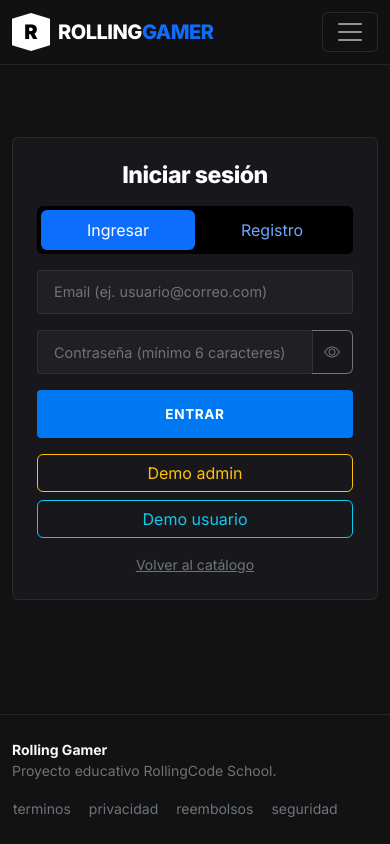
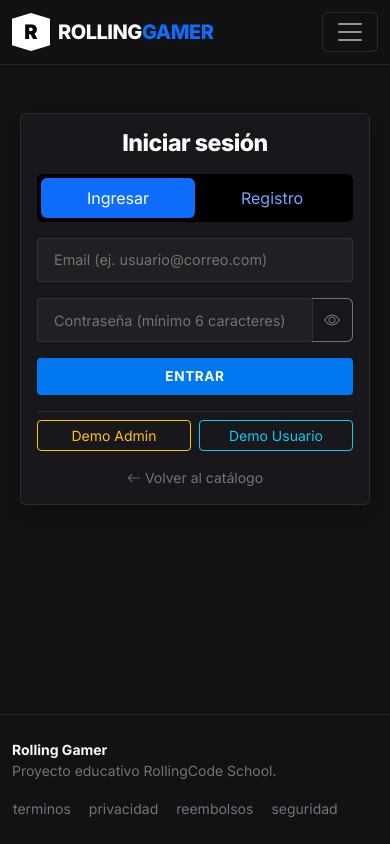
Before and after one commit to Franc-Devel/byte-brothers-rolling-gamer, a React (Vite) app: page /login in a window 390 px wide. Built offline with nearby package versions, Linux system fonts and the light colour scheme.

Commit message:
feat(c11): optimizar experiencia responsive en movil y sintetizar logica del componente

```diff
--- a/src/components/pages/Login.jsx
+++ b/src/components/pages/Login.jsx
@@ -3,7 +3,7 @@ import { Alert, Button, Card, Form, InputGroup, Nav } from "react-bootstrap";
 import { Link, useLocation, useNavigate } from "react-router-dom";
 import { useAuth } from "../../context/AuthContext.jsx";
 
-const CREDENCIALES_DEMO = {
+const DEMOS = {
   admin: { email: "admin@rollinggames.com", password: "admin123", label: "Administrador" },
   usuario: { email: "user@rollinggames.com", password: "user123", label: "Usuario Gamer" },
 };
@@ -29,7 +29,7 @@ const Login = () => {
   const cambiarModo = (m) => { setModo(m); setAlerta(null); };
 
   const cargarDemo = (tipo) => {
-    const cred = CREDENCIALES_DEMO[tipo];
+    const cred = DEMOS[tipo];
     if (!cred) return;
     setModo("login");
     setForm((prev) => ({ ...prev, email: cred.email, password: cred.password }));
@@ -45,14 +45,15 @@ const Login = () => {
   };
 
   const enviar = (e) => {
-    e.preventDefault(); setAlerta(null);
+    e.preventDefault();
+    setAlerta(null);
     if (modo === "login") {
       const r = login(form.email.trim(), form.password);
       r.success ? entrar(r.usuario) : setAlerta({ variant: "danger", texto: r.mensaje || "Credenciales incorrectas." });
       return;
     }
     const err = validarRegistro();
-    if (err) { setAlerta({ variant: "warning", texto: err }); return; }
+    if (err) return setAlerta({ variant: "warning", texto: err });
     const r = register({ nombre: form.nombre.trim(), email: form.email.trim(), password: form.password });
     if (r.success) {
       setAlerta({ variant: "success", texto: "¡Cuenta creada exitosamente! Ingresando a la plataforma..." });
@@ -63,25 +64,43 @@ const Login = () => {
   };
 
   return (
-    <div className="row justify-content-center py-5">
-      <div className="col-md-8 col-lg-5">
-        <Card className="epic-box p-4 text-light">
+    <div className="row justify-content-center py-4 py-md-5 px-2 px-sm-0">
+      <div className="col-12 col-sm-10 col-md-8 col-lg-5">
+        <Card className="epic-box p-3 p-sm-4 text-light shadow">
           <h1 className="epic-heading h3 text-center mb-3">{modo === "login" ? "Iniciar sesión" : "Crear cuenta"}</h1>
           <Nav variant="pills" fill className="bg-black rounded p-1 mb-3">
             {["login", "registro"].map((m) => (
               <Nav.Item key={m}>
-                <Nav.Link active={modo === m} onClick={() => cambiarModo(m)} className="text-capitalize">
+                <Nav.Link active={modo === m} onClick={() => cambiarModo(m)} className="text-capitalize py-2">
                   {m === "login" ? "Ingresar" : "Registro"}
                 </Nav.Link>
               </Nav.Item>
             ))}
           </Nav>
-          {alerta && <Alert variant={alerta.variant} className="py-2 small">{alerta.texto}</Alert>}
+
+          {alerta && <Alert variant={alerta.variant} className="py-2 small text-center">{alerta.texto}</Alert>}
+
           <Form onSubmit={enviar}>
             {modo === "registro" && (
-              <Form.Control name="nombre" className="epic-input mb-3" placeholder="Nombre o alias (mínimo 3 caracteres)" value={form.nombre} onChange={set} required minLength={3} />
+              <Form.Control
+                name="nombre"
+                className="epic-input mb-3"
+                placeholder="Nombre o alias (mínimo 3 caracteres)"
+                value={form.nombre}
+                onChange={set}
+                required
+                minLength={3}
+              />
             )}
-            <Form.Control name="email" type="email" className="epic-input mb-3" placeholder="Email (ej. usuario@correo.com)" value={form.email} onChange={set} required />
+            <Form.Control
+              name="email"
+              type="email"
+              className="epic-input mb-3"
+              placeholder="Email (ej. usuario@correo.com)"
+              value={form.email}
+              onChange={set}
+              required
+            />
             <InputGroup className="mb-3">
               <Form.Control
                 name="password"
@@ -125,13 +144,25 @@ const Login = () => {
                 </Button>
               </InputGroup>
             )}
-            <Button type="submit" className="btn-epic-primary w-100">{modo === "login" ? "Entrar" : "Registrarme"}</Button>
+            <Button type="submit" className="btn-epic-primary w-100 py-2">
+              {modo === "login" ? "Entrar" : "Registrarme"}
+            </Button>
           </Form>
-          <div className="d-grid gap-2 mt-3">
-            <Button variant="outline-warning" onClick={() => cargarDemo("admin")}>Demo admin</Button>
-            <Button variant="outline-info" onClick={() => cargarDemo("usuario")}>Demo usuario</Button>
+
+          <div className="d-grid gap-2 mt-3 pt-2 border-top border-secondary border-opacity-25">
+            <div className="d-flex gap-2">
+              <Button variant="outline-warning" size="sm" className="w-50" onClick={() => cargarDemo("admin")}>
+                Demo Admin
+              </Button>
+              <Button variant="outline-info" size="sm" className="w-50" onClick={() => cargarDemo("usuario")}>
+                Demo Usuario
+              </Button>
+            </div>
           </div>
-          <Link to="/" className="text-secondary small text-center mt-3">Volver al catálogo</Link>
+
+          <Link to="/" className="text-secondary small text-center mt-3 text-decoration-none">
+            <i className="bi bi-arrow-left me-1" />Volver al catálogo
+          </Link>
         </Card>
       </div>
     </div>
```
